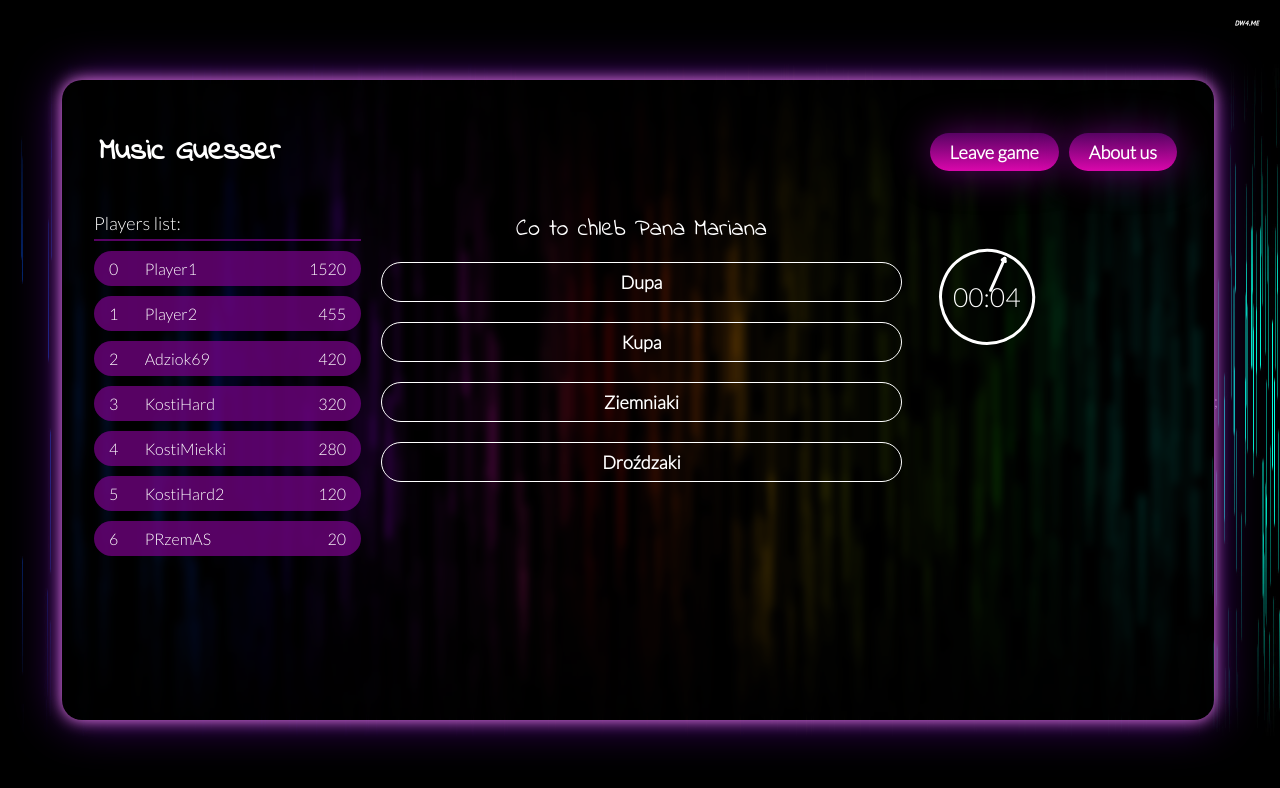
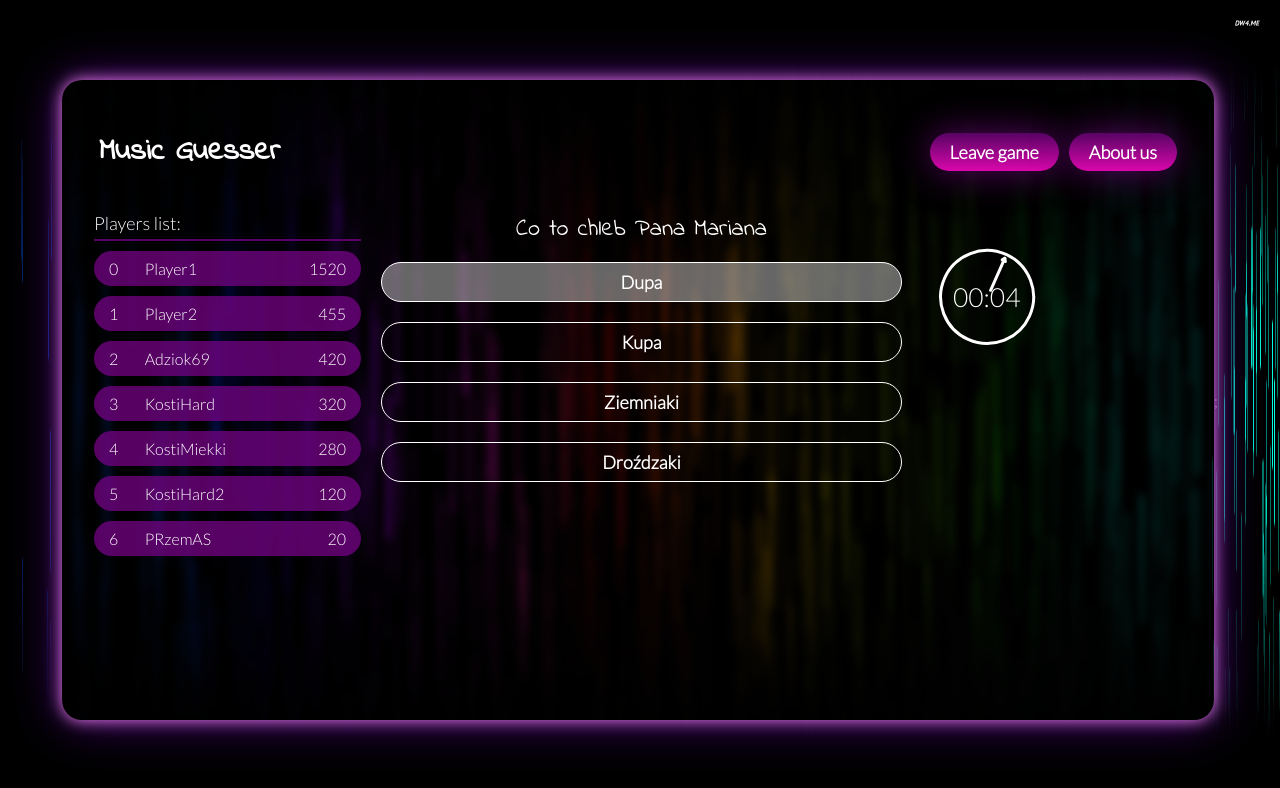
Before and after one commit to adziok/mg_frontend, a React (Create React App) app: page /game in a window 1280 px wide. In both pictures the pointer is over the button "Dupa". Shown: the top 788 px of the page. Built offline with nearby package versions, Linux system fonts and the light colour scheme.

Commit message:
add: hover effect

```diff
--- a/src/components/Buttons/TopMenuButton.scss
+++ b/src/components/Buttons/TopMenuButton.scss
@@ -36,5 +36,9 @@
     &.outlined {
         border: solid 1px #fff;
         background-color: transparent;
+        transition: background-color 200ms;
+        &:hover {
+            background-color: rgba(255, 255, 255, .4);
+        }
     }
 }
```
